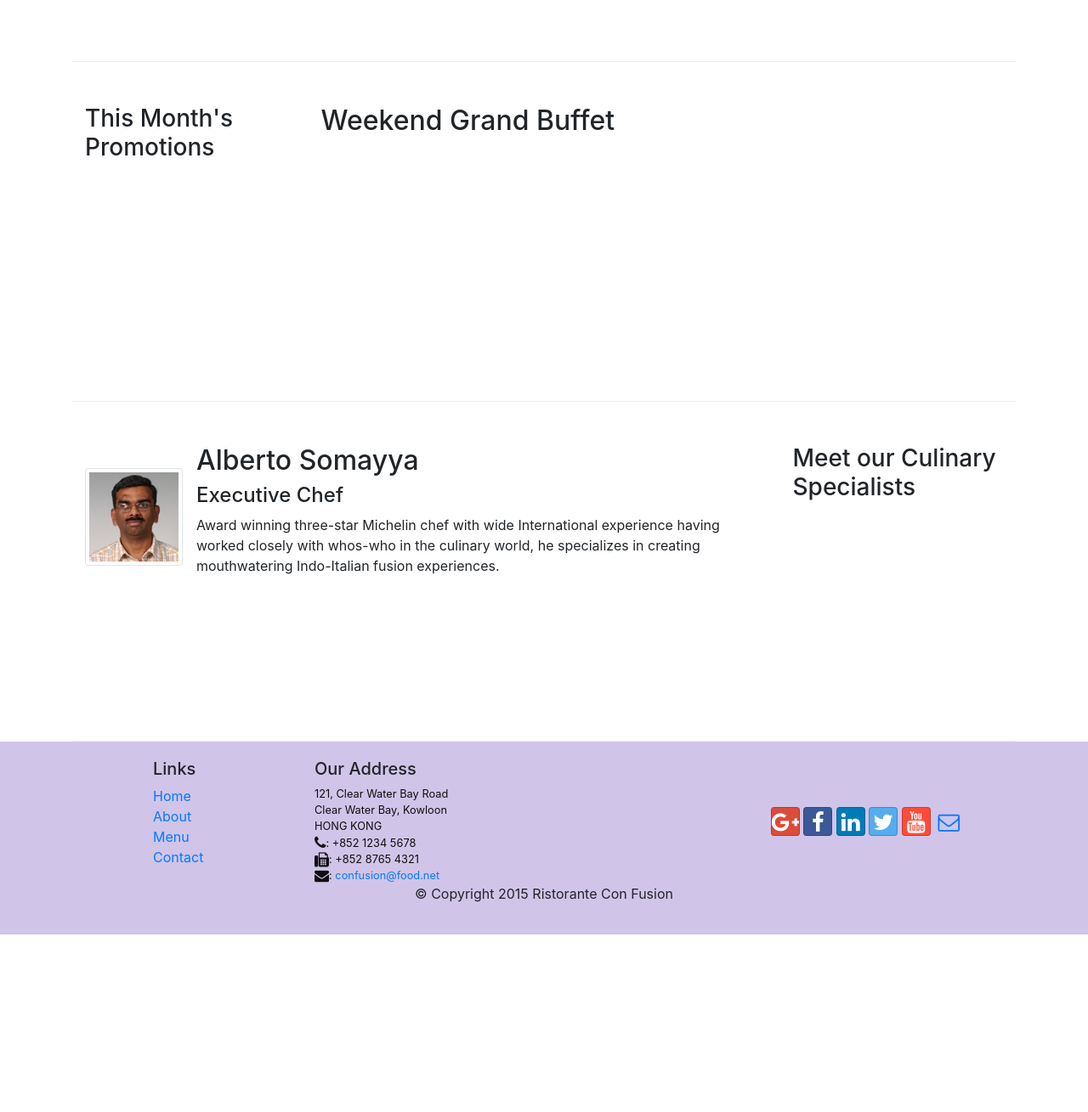
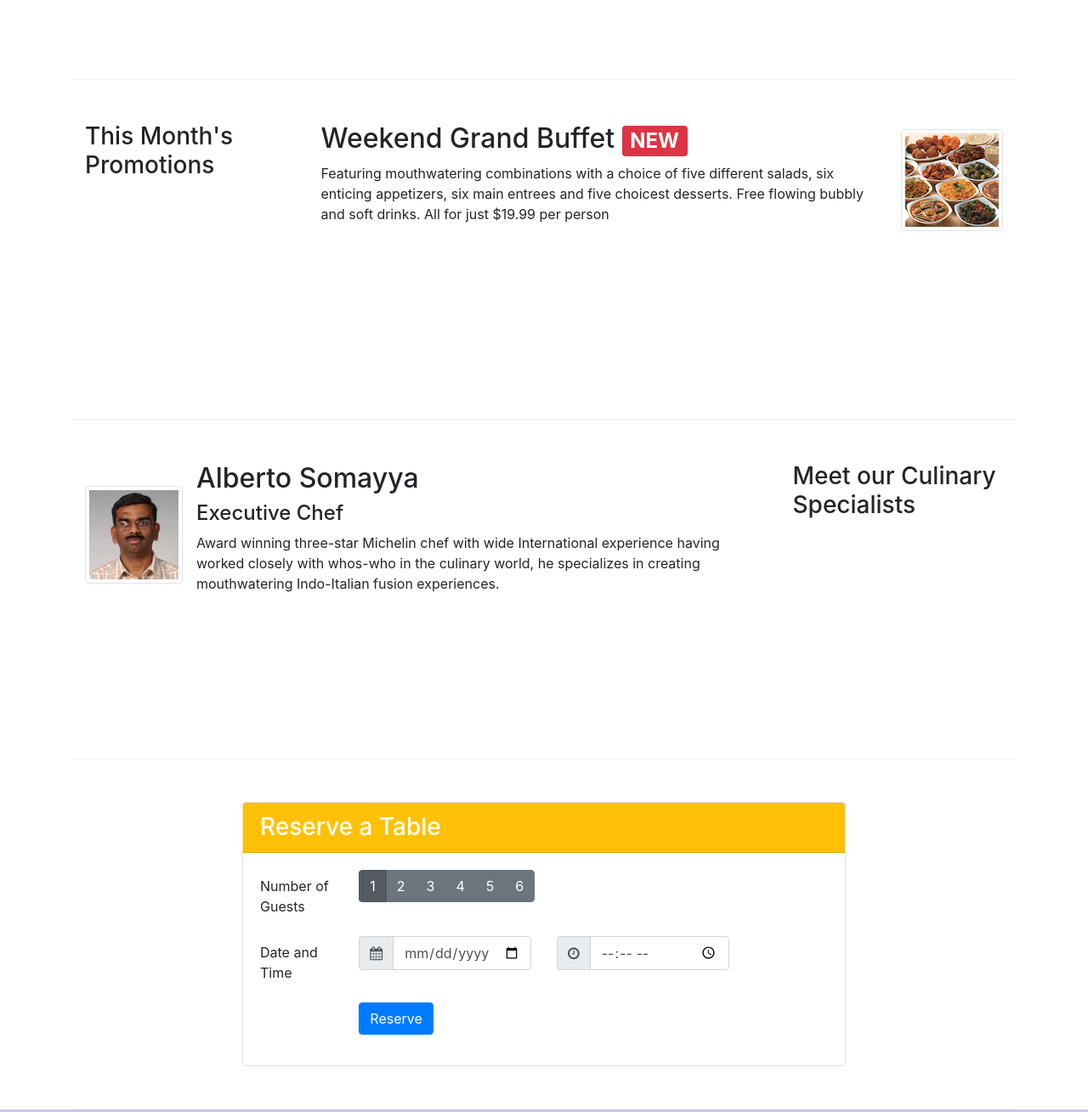
Before and after one commit to brigantino2/coursera-bootstrap4, a website: page index.html in a window 1280 px wide. Shown: the part 640-1949 px from the top of the page at 85% size. Before the commit the page ends 1740 px from the top, so only its background shows below. Drawn offline with nearby package versions, Linux system fonts and the light colour scheme.

Commit message:
Assignment 2

```diff
--- a/index.html
+++ b/index.html
@@ -61,12 +61,15 @@
     <header class="jumbotron">
         <div class="container">
             <div class="row row-header">
-                <div class="col-12 col-sm-8">
+                <div class="col-12 col-sm-6">
                     <h1>Ristorante con Fusion</h1>
                     <p>We take inspiration from the World's best cuisines, and create a unique fusion experience. Our lipsmacking creations will tickle your culinary senses!</p>
                 </div>
-                <div class="col col-sm align-self-center">
+                <div class="col-12 col-sm-3 align-self-center">
                     <img src="img/logo.png" class="img-fluid">
+                </div>
+                <div class="col col-sm-3 align-self-center">
+                    <a href="#reserve" class="btn btn-block btn-warning btn-sm text-white">Reserve Table</a>
                 </div>
             </div>
         </div>
@@ -83,7 +86,7 @@
                     <img class="d-flex mr-3 img-thumbnail align-self-center"
                          src="img/uthappizza.png" alt="Uthappizza">
                     <div class="media-body">
-                        <h2 class="mt-0">Uthappizza <span class="badge badge-danger">HOT</span> <span class="badge badge-pill badge-default">$4.99</span></h2>
+                        <h2 class="mt-0">Uthappizza <span class="badge badge-danger">HOT</span> <span class="badge badge-pill badge-secondary">$4.99</span></h2>
                         <!-- hidden-xs-donw -> d-none d-sm-block -->
                         <p class="d-none d-sm-block">A unique combination of Indian Uthappam (pancake) and
                           Italian pizza, topped with Cerignola olives, ripe vine
@@ -100,8 +103,14 @@
                 <h3>This Month's Promotions</h3>
             </div>
             <div class="col-sm col-md">
-                <h2>Weekend Grand Buffet</h2>
-                <p class="d-none">Featuring mouthwatering combinations with a choice of five different salads, six enticing appetizers, six main entrees and five choicest desserts. Free flowing bubbly and soft drinks. All for just $19.99 per person </p>
+				<div class="media">
+					<div class="media-body">
+						<h2>Weekend Grand Buffet <span class="badge badge-danger">NEW</span></h2>
+						<p class="d-none d-sm-block">Featuring mouthwatering combinations with a choice of five different salads, six enticing appetizers, six main entrees and five choicest desserts. Free flowing bubbly and soft drinks. All for just $19.99 per person </p>
+					</div>
+					<img class="d-flex ml-3 img-thumbnail align-self-center"
+                         src="img/buffet.png" alt="Weekend Grand Buffet">
+				</div>
             </div>
         </div>
 
@@ -125,6 +134,53 @@
                 </div>
             </div>
         </div>
+
+        <div class="row row-content" id="reserve">
+            <div class="col-sm-8 offset-sm-2">
+                <div class="card">
+                    <h3 class="card-header bg-warning text-white">Reserve a Table</h3>
+                    <!-- card-block -> card-body -->
+                    <div class="card-body">
+                        <form>
+							<div class="form-group row">
+								<label for="firstname" class="col-sm-2 col-form-label">Number of Guests</label>
+								<div class="col-sm-10">
+									<div class="btn-group btn-group-toggle" data-toggle="buttons">
+										<label class="btn btn-secondary active"><input type="radio" name="options" id="option1" autocomplete="off" checked> 1</label>
+										<label class="btn btn-secondary"><input type="radio" name="options" id="option2" autocomplete="off"> 2</label>
+										<label class="btn btn-secondary"><input type="radio" name="options" id="option3" autocomplete="off"> 3</label>
+										<label class="btn btn-secondary"><input type="radio" name="options" id="option4" autocomplete="off"> 4</label>
+										<label class="btn btn-secondary"><input type="radio" name="options" id="option5" autocomplete="off"> 5</label>
+										<label class="btn btn-secondary"><input type="radio" name="options" id="option6" autocomplete="off"> 6</label>
+									</div>
+								</div>
+							</div>
+							<div class="form-group row">
+								<label for="firstname" class="col-sm-2 col-form-label">Date and Time</label>
+								<div class="col-sm-4">
+									<div class="input-group">
+										<div class="input-group-prepend"><span class="input-group-text"><i class="fa fa-calendar fa-md"></i></span></div>
+										<input type="date" name="date" max="2019-01-01" min="2018-01-01" class="form-control" placeholder="Date">
+									</div>
+								</div>
+								<div class="col-sm-4">
+									<div class="input-group">
+										<div class="input-group-prepend"><span class="input-group-text"><i class="fa fa-clock-o fa-md"></i></span></div>
+										<input type="time" name="time"class="form-control" placeholder="Time">
+									</div>
+								</div>
+							</div>
+							<div class="form-group row">
+								<div class="offset-md-2 col-md-10">
+									<button type="submit" class="btn btn-primary">Reserve</button>
+								</div>
+							</div>
+						</form>
+                    </div>
+                </div>
+            </div>
+        </div>
+
     </div>
 
     <footer class="footer">
```
